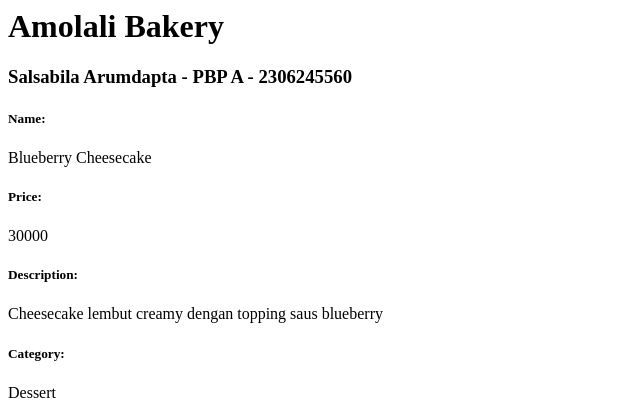
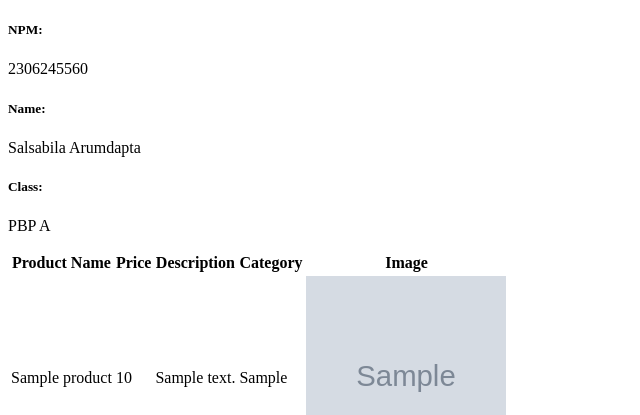
Before and after one commit to salsaaruum/amolali_bakery, a Django app: page / in a window 1280 px wide. Shown: the top 415 px of the page, without its empty margins (0-640 px from the left). Run offline with Django 5.2, Linux system fonts and the light colour scheme; tables that the repository leaves empty hold one stand-in row (values such as "Sample post"); grey boxes marked "Sample" are stand-in pictures.

Commit message:
Tugas Individu 3 selesai

```diff
--- a/amolali_bakery/settings.py
+++ b/amolali_bakery/settings.py
@@ -56,7 +56,7 @@
 TEMPLATES = [
     {
         'BACKEND': 'django.template.backends.django.DjangoTemplates',
-        'DIRS': [],
+        'DIRS': [BASE_DIR / 'templates'], # Tambahkan konten baris ini,
         'APP_DIRS': True,
         'OPTIONS': {
             'context_processors': [
@@ -123,3 +123,5 @@
 # https://docs.djangoproject.com/en/5.1/ref/settings/#default-auto-field
 
 DEFAULT_AUTO_FIELD = 'django.db.models.BigAutoField'
+
+CSRF_TRUSTED_ORIGINS = ["http://localhost","http://127.0.0.1","http://pbp.cs.ui.ac.id/web/project/salsabila.arumdapta/amolalibakery", "https://pbp.cs.ui.ac.id/web/project/salsabila.arumdapta/amolalibakery"]
--- a/main/models.py
+++ b/main/models.py
@@ -1,11 +1,13 @@
+import uuid #tambahkan baris ini di paling atas
 from django.db import models
 
 class Product(models.Model):
+    id = models.UUIDField(primary_key=True, default=uuid.uuid4, editable=False)  # tambahkan baris ini juga
     name = models.CharField(max_length=255)  # Atribut nama product
     price = models.IntegerField()  # Atribut harga product
     description = models.TextField()  # Atribut deskripsi product
     category = models.CharField(max_length=100, blank=True, null=True)  # Atribut kategori product
-    image = models.ImageField()  # Atribut gambar product
+    image = models.URLField()  # Atribut gambar product
 
     def __str__(self):
         return self.name
--- a/main/templates/main.html
+++ b/main/templates/main.html
@@ -1,35 +1,45 @@
-<h1>Amolali Bakery</h1>
-<h3>Salsabila Arumdapta - PBP A - 2306245560</h3>
+{% extends 'base.html' %}
+{% block content %}
 
-<h5>Name: </h5>
-<p>{{ blueberry_cheesecake.name }}</p> <!-- nama menu -->
-<h5>Price: </h5>
-<p>{{ blueberry_cheesecake.price }}</p> <!-- harga per pcs -->
-<h5>Description: </h5>
-<p>{{ blueberry_cheesecake.description }}</p> <!-- deskripsi menu -->
-<h5>Category: </h5>
-<p>{{ blueberry_cheesecake.category }}</p> <!--kategori menu -->
-<img src="{{blueberry_cheesecake.image}}" style = 'width: 200; height: 200;'>
-<p>{{ blueberry_cheesecake.space }}</p> <!--untuk jarak pemisah-->
+<h5>NPM: </h5>
+<p>{{ npm }}<p>
 
-<h5>Name: </h5>
-<p>{{ tiramisu.name }}</p> <!-- nama menu -->
-<h5>Price: </h5>
-<p>{{ tiramisu.price }}</p> <!-- harga per pcs -->
-<h5>Description: </h5>
-<p>{{ tiramisu.description }}</p> <!-- deskripsi menu -->
-<h5>Category: </h5>
-<p>{{ tiramisu.category }}</p> <!--kategori menu -->
-<img src="{{tiramisu.image}}" style = 'width: 200; height: 200;'>
-<p>{{ tiramisu.space }}</p> <!--untuk jarak pemisah-->
+<h5>Name:</h5>
+<p>{{ name }}</p>
 
-<h5>Name: </h5>
-<p>{{ croissant.name }}</p> <!-- nama menu -->
-<h5>Price: </h5>
-<p>{{ croissant.price }}</p> <!-- harga per pcs -->
-<h5>Description: </h5>
-<p>{{ croissant.description }}</p> <!-- deskripsi menu -->
-<h5>Category: </h5>
-<p>{{ croissant.category }}</p> <!--kategori menu -->
-<img src="{{croissant.image}}" style = 'width: 200; height: 200;'>
-<p>{{ croissant.space }}</p> <!--untuk jarak pemisah-->
+<h5>Class:</h5>
+<p>{{ class }}</p>
+
+{% if not product_entries %}
+<p>Belum ada data product pada amolali bakery.</p>
+{% else %}
+<table>
+  <tr>
+    <th>Product Name</th>
+    <th>Price</th>
+    <th>Description</th>
+    <th>Category</th>
+    <th>Image</th>
+  </tr>
+
+  {% comment %} Berikut cara memperlihatkan data product di bawah baris ini
+  {% endcomment %}
+  {% for product in product_entries %}
+  <tr>
+    <td>{{product.name}}</td>
+    <td>{{product.price}}</td>
+    <td>{{product.description}}</td>
+    <td>{{product.category}}</td>
+    <td><img src="{{product.image}}" alt="{{product.name}}" style="width: 200px; height: 200px;"></td>
+  </tr>
+  {% endfor %}
+</table>
+{% endif %}
+
+<br />
+
+<a href="{% url 'main:create_product' %}">
+  <button>Add New Product</button>
+</a>
+
+{% endblock content %}
--- a/main/urls.py
+++ b/main/urls.py
@@ -1,8 +1,13 @@
 from django.urls import path
-from main.views import show_main
+from main.views import show_main, create_product_entry, show_xml, show_json, show_xml_by_id, show_json_by_id
 
 app_name = 'main'
 
 urlpatterns = [
     path('', show_main, name='show_main'),
+    path('create-product', create_product_entry, name='create_product'),
+    path('xml/', show_xml, name='show_xml'),
+    path('json/', show_json, name='show_json'),
+    path('xml/<str:id>/', show_xml_by_id, name='show_xml_by_id'),
+    path('json/<str:id>/', show_json_by_id, name='show_json_by_id'),
 ]
--- a/main/views.py
+++ b/main/views.py
@@ -1,30 +1,44 @@
-from django.shortcuts import render
+from django.http import HttpResponse
+from django.core import serializers
+from django.shortcuts import render, redirect   # Tambahkan import redirect di baris ini
+from main.forms import ProductForm
+from main.models import Product
+
 
 def show_main(request):
-    blueberry_cheesecake = {
-        'name' : 'Blueberry Cheesecake',
-        'price': 30000,
-        'description': 'Cheesecake lembut creamy dengan topping saus blueberry',
-        'category' : 'Dessert',
-        'image' : 'https://assets.makobakery.com/cdn/web/product_photo/1621578219_blueberry-cheesecake-slice.jpg',
-        'space' : '========================================================================================================================='
+    product_entries = Product.objects.all()
+
+    context = {
+        'name': 'Salsabila Arumdapta',
+        'class': 'PBP A',
+        'npm': '2306245560',
+        'product_entries': product_entries
     }
 
-    tiramisu = {
-        'name' : 'Tiramisu',
-        'price': 60000,
-        'description': 'Tiramisu dengan tekstur yang lembut dan rasa yang menyegarkan, menjadikannya salah satu hidangan penutup favorit',
-        'category' : 'Dessert',
-        'image' : 'https://nibble-images.b-cdn.net/nibble/original_images/tiramisu_paling_enak_di_jakarta_1_9e8705662b_qhG4omixx.jpg',
-        'space' : '========================================================================================================================='
-    }
+    return render(request, "main.html", context)
 
-    croissant = {
-        'name' : 'Croissant',
-        'price': 25000,
-        'description': 'Makanan khas Prancis dengan rasa butter klasik',
-        'category' : 'Dessert',
-        'image' : 'https://www.aliceboulangerie.com.sg/wp-content/uploads/2023/01/Classic-Croissant--scaled.jpg',
-        'space' : '========================================================================================================================='
-    }
-    return render(request, "main.html", {'blueberry_cheesecake': blueberry_cheesecake, 'tiramisu': tiramisu, 'croissant': croissant})
+def create_product_entry(request):
+    form = ProductForm(request.POST or None)
+
+    if form.is_valid() and request.method == "POST":
+        form.save()
+        return redirect('main:show_main')
+
+    context = {'form': form}
+    return render(request, "create_product.html", context)
+
+def show_xml(request):
+    data = Product.objects.all()
+    return HttpResponse(serializers.serialize("xml", data), content_type="application/xml")
+
+def show_json(request):
+    data = Product.objects.all()
+    return HttpResponse(serializers.serialize("json", data), content_type="application/json")
+
+def show_xml_by_id(request, id):
+    data = Product.objects.filter(pk=id)
+    return HttpResponse(serializers.serialize("xml", data), content_type="application/xml")
+
+def show_json_by_id(request, id):
+    data = Product.objects.filter(pk=id)
+    return HttpResponse(serializers.serialize("json", data), content_type="application/json")
--- /dev/null
+++ b/templates/base.html
@@ -0,0 +1,13 @@
+{% load static %}
+<!DOCTYPE html>
+<html lang="en">
+  <head>
+    <meta charset="UTF-8" />
+    <meta name="viewport" content="width=device-width, initial-scale=1.0" />
+    {% block meta %} {% endblock meta %}
+  </head>
+
+  <body>
+    {% block content %} {% endblock content %}
+  </body>
+</html>
```
Also changed, not shown: main/forms.py (added, +7 -0 lines), main/templates/create_product.html (added, +18 -0 lines), .github/workflows/deploy.yml (added), main/migrations/0004_alter_product_id_alter_product_image.py (added), main/migrations/0005_alter_product_image.py (added).
